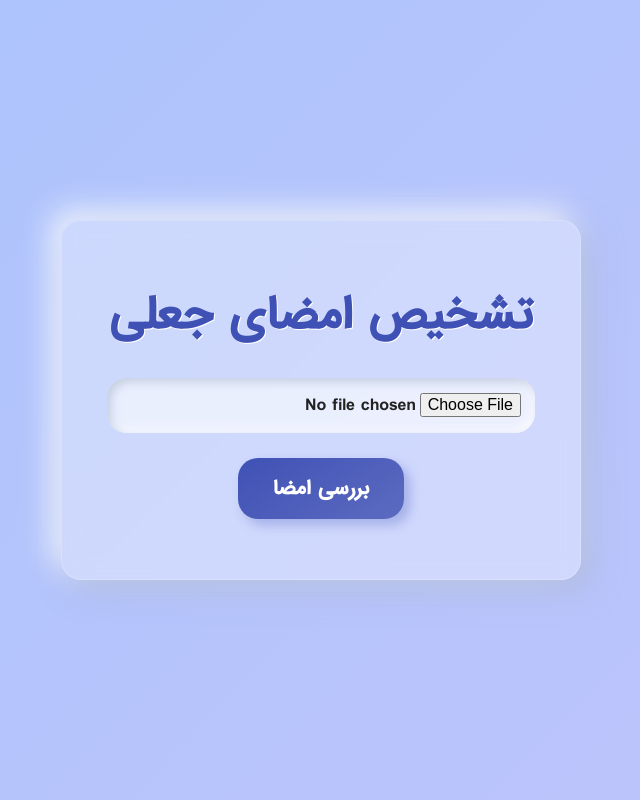
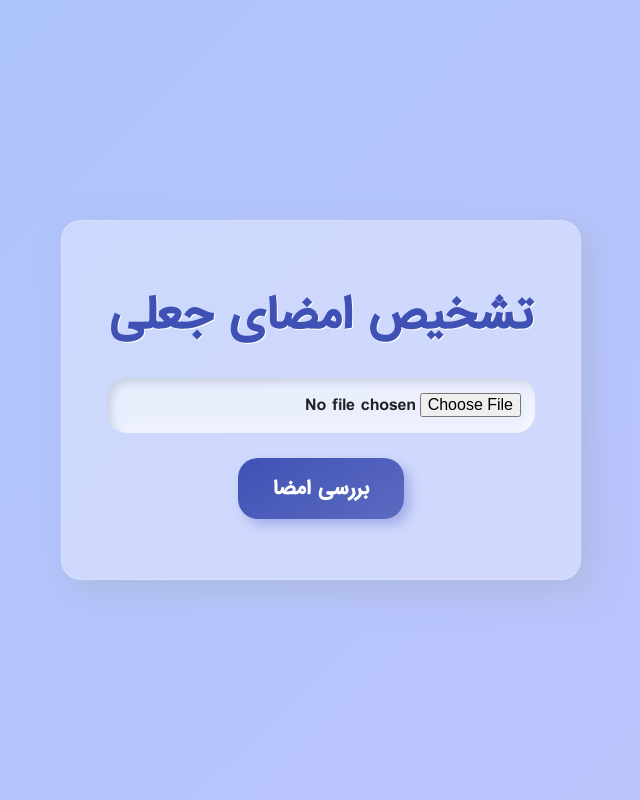
Before and after one commit to Amir-Der/signature-verification-app, a Flask app: page / in a window 1280 px wide. Shown: the whole page, without its empty margins (319-959 px from the left). Run offline with Flask 3, Linux system fonts and the light colour scheme; parts of the project's set-up code (start-up, migrations or seed data) failed here and were passed over.

Commit message:
Update style.css

```diff
--- a/static/style.css
+++ b/static/style.css
@@ -43,7 +43,7 @@ body {
   background: var(--glass-bg);
   backdrop-filter: blur(10px);
   border-radius: var(--radius);
-  box-shadow: 10px 10px 30px var(--dark-shadow), -10px -10px 30px var(--light-shadow);
+  box-shadow: 10px 10px 30px var(--dark-shadow);
   padding: 60px 45px;
   max-width: 520px;
   width: 100%;
```
